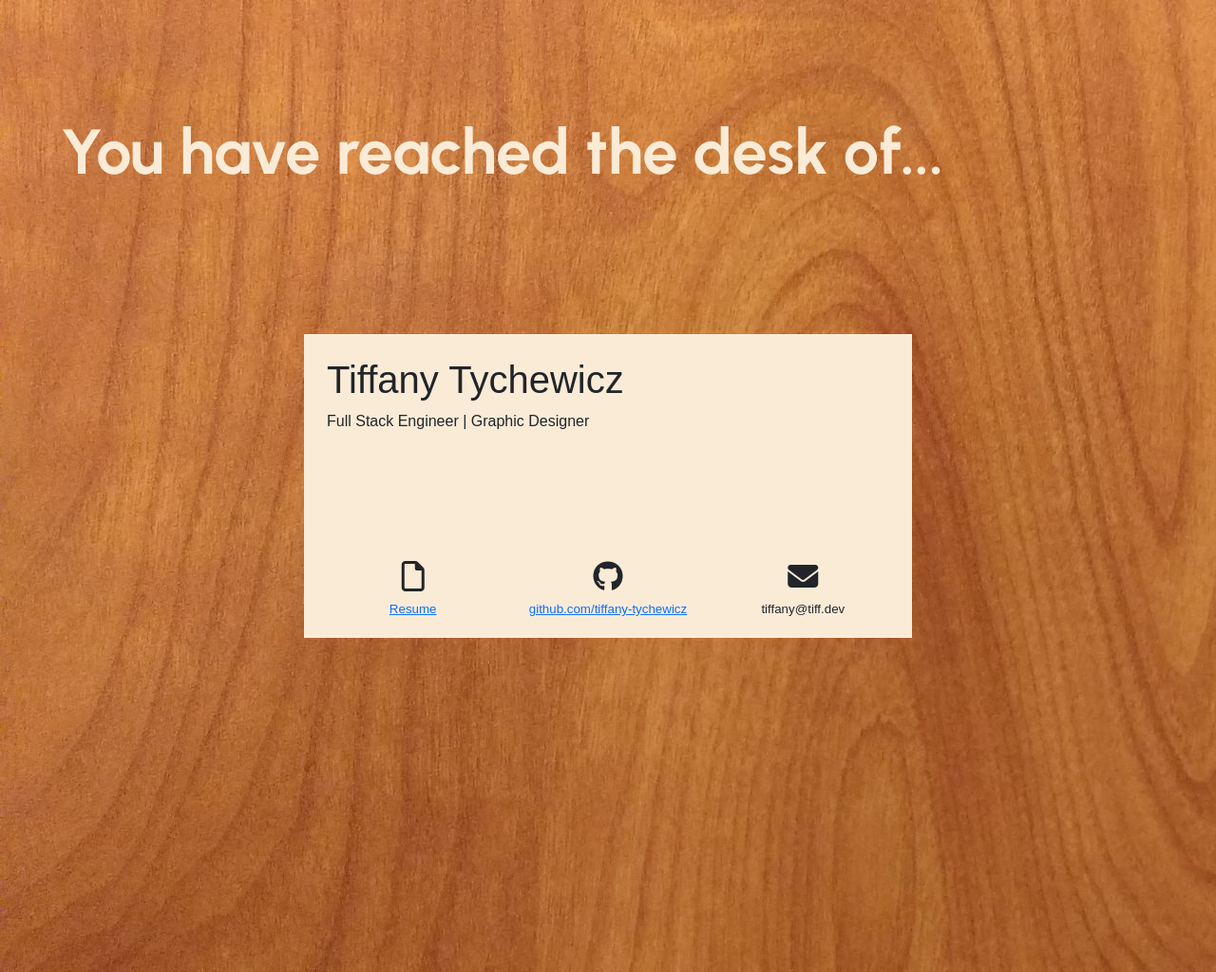
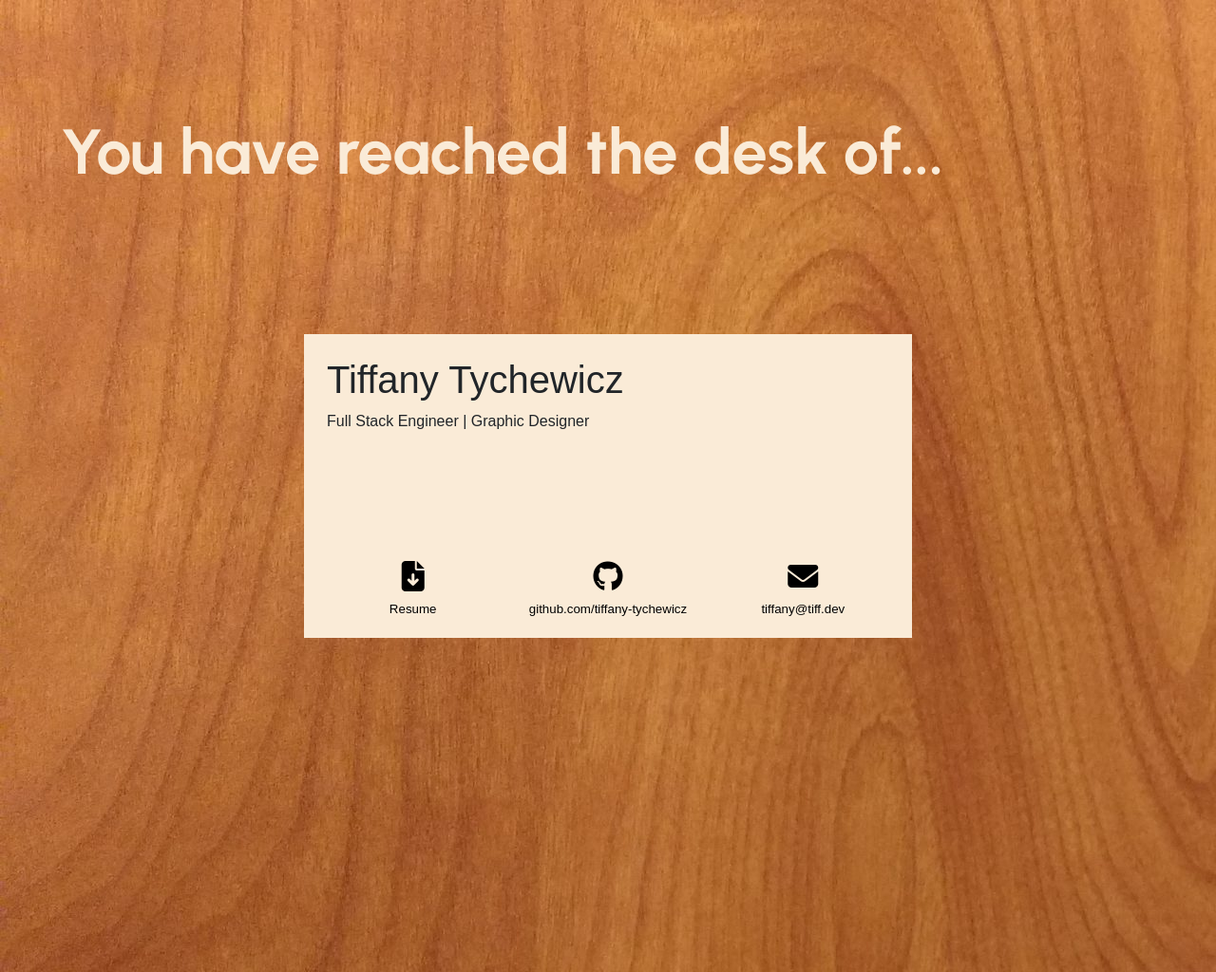
Before and after one commit to carah-tychewicz/temp-web, a website built with Vite: page index.html in a window 1280 px wide. Shown: the whole page at 95% size. Built offline with nearby package versions, Linux system fonts and the light colour scheme.

Commit message:
improved hyperlinks and established how they are styled globally. changed icon for resume download button to something that more clearly tells the user it is a downloadable file

```diff
--- a/index.css
+++ b/index.css
@@ -4,6 +4,14 @@ body {
   background-image: url("./img/rbs-wood-grain.jpeg");
 }
 
+a {
+  color: black;
+  text-decoration: none;
+}
+
+a:hover {
+  color: goldenrod;
+}
 
 
 @media (min-width: 325px) {
@@ -61,5 +69,4 @@ body {
     text-align: center;
     width: auto;
   }
-
 }
--- a/index.html
+++ b/index.html
@@ -28,16 +28,22 @@
             </div>
             <div class="row icons align-items-center">
               <div class="col">
-                <i class="far fa-file"></i>
-                <p style="font-size: 10pt;"><a href="./img/resume.pdf" download="tiffany_tychewicz_resume">Resume</a></p>
+                <a href="./img/resume.pdf" download="tiffany_tychewicz_resume">
+                  <i class="fas fa-file-download"></i>
+                  <p style="font-size: 10pt;">Resume</p>
+                </a>
               </div>
               <div class="col">
-                <i class="fab fa-github"></i>
-                <p style="font-size: 10pt;"><a href="https://github.com/tiffany-tychewicz" target="_blank">github.com/tiffany-tychewicz</a></p>
+                <a href="https://github.com/tiffany-tychewicz" target="_blank">
+                  <i class="fab fa-github"></i>
+                  <p style="font-size: 10pt;">github.com/tiffany-tychewicz</p>
+                </a>
               </div>
               <div class="col">
-                <i class="fas fa-envelope"></i>
-                <p style="font-size: 10pt;">tiffany@tiff.dev</p>
+                <a href="mailto:tiffany@tiff.dev">
+                  <i class="fas fa-envelope"></i>
+                  <p style="font-size: 10pt;">tiffany@tiff.dev</p>
+                </a>
               </div>
             </div>
           </div>
```
